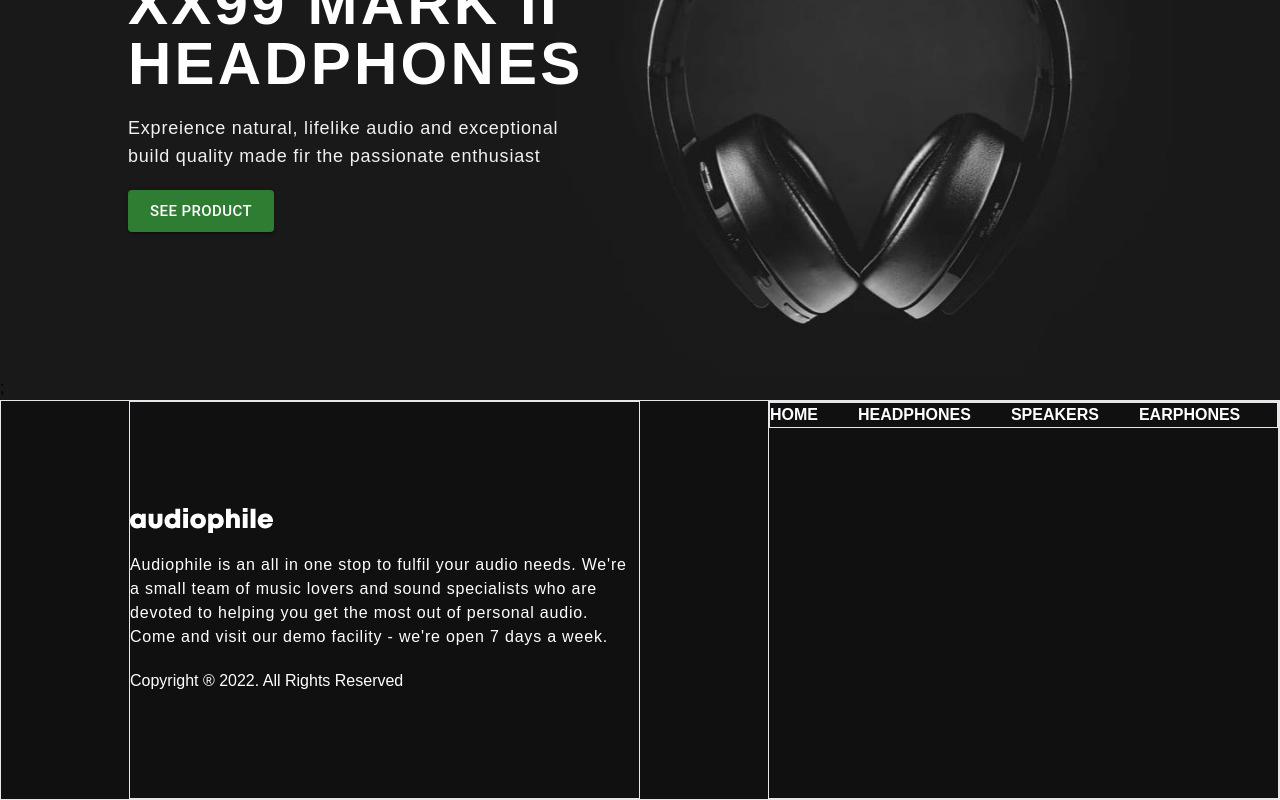
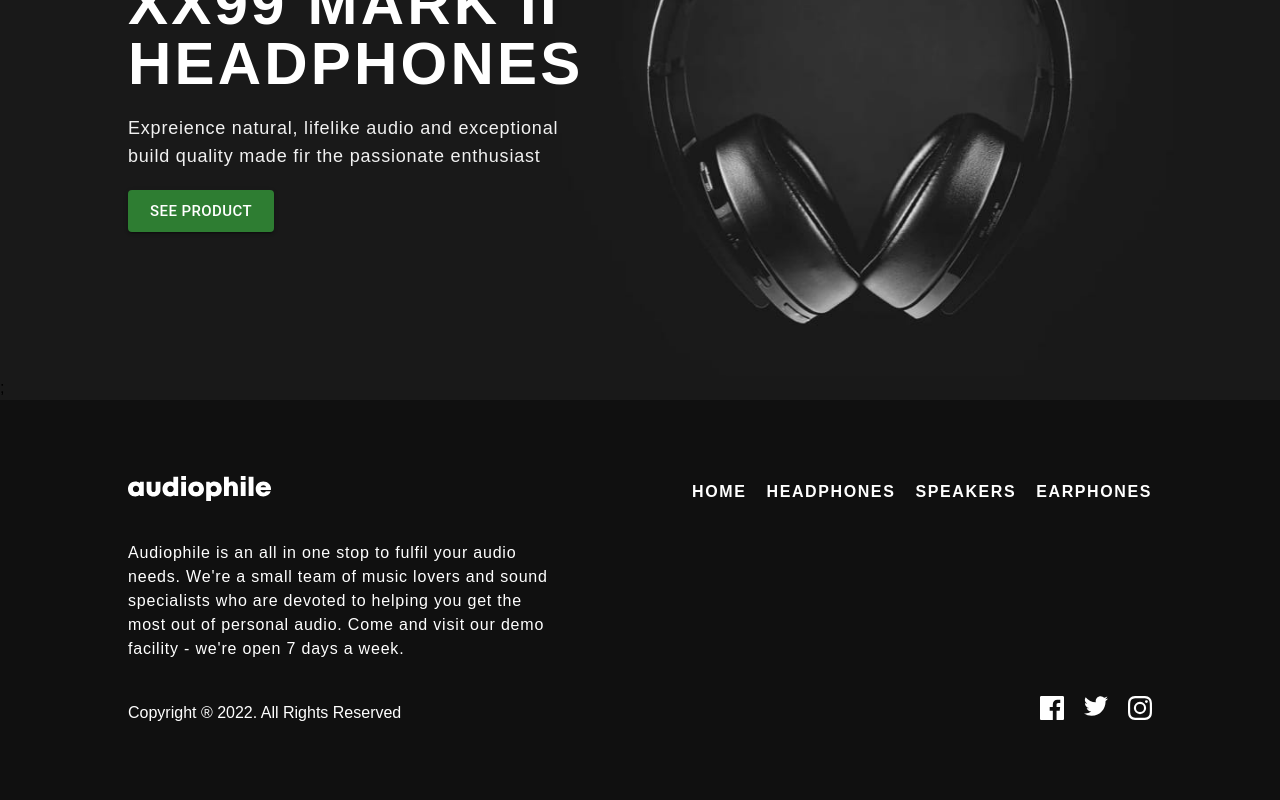
Before and after one commit to ShreeraamGit/audiophile_ecommerce_v2, a React (Create React App) app: page /earphones/1 in a window 1280 px wide. Shown: the part 345-1145 px from the top of the page. Built offline with nearby package versions, Linux system fonts and the light colour scheme.

Commit message:
scroll to top implemented

```diff
--- a/src/components/Footer/footer.jsx
+++ b/src/components/Footer/footer.jsx
@@ -1,9 +1,13 @@
 import { ReactComponent as Logo } from "../../assets/shared/desktop/logo.svg";
 import { Link } from "react-router-dom";
+import { ReactComponent as FacebookLogo } from "../../assets/shared/desktop/icon-facebook.svg";
+import { ReactComponent as InstagramLogo } from "../../assets/shared/desktop/icon-instagram.svg";
+import { ReactComponent as TwitterLogo } from "../../assets/shared/desktop/icon-twitter.svg";
+
 function Footer() {
   return (
-    <div className="h-[25rem] border bg-[#101010] text-white flex">
-      <div className="border text-white mr-32 ml-32 h-full w-1/2 space-y-5 flex flex-col justify-center">
+    <div className="h-[25rem] gap-32 bg-[#101010] text-white flex">
+      <div className="ml-32 w-1/2 flex flex-col space-y-10 justify-center">
         <Logo></Logo>
         <p className="tracking-wider">
           Audiophile is an all in one stop to fulfil your audio needs. We're a
@@ -13,8 +17,8 @@ function Footer() {
         </p>
         <h3>Copyright ® 2022. All Rights Reserved </h3>
       </div>
-      <div className="border h-full w-1/2">
-        <div className="flex flex-row justify-items-center border gap-10 font-extrabold">
+      <div className="mr-32 w-1/2 flex flex-col justify-center space-y-48">
+        <div className="flex gap-5 justify-end font-bold tracking-widest">
           <Link to="/">
             <div className="">HOME</div>
           </Link>
@@ -28,6 +32,11 @@ function Footer() {
             <div className="">EARPHONES</div>
           </Link>
         </div>
+        <div className="flex justify-end gap-5">
+          <FacebookLogo className=""></FacebookLogo>
+          <TwitterLogo></TwitterLogo>
+          <InstagramLogo></InstagramLogo>
+        </div>
       </div>
     </div>
   );
--- /dev/null
+++ b/src/components/scrollToTop/scrollToTop.jsx
@@ -0,0 +1,12 @@
+import { useEffect } from "react";
+import { useLocation } from "react-router-dom";
+
+export default function ScrollToTop() {
+  const { pathname } = useLocation();
+
+  useEffect(() => {
+    window.scrollTo(0, 0);
+  }, [pathname]);
+
+  return null;
+}
--- a/src/index.js
+++ b/src/index.js
@@ -6,11 +6,13 @@ import reportWebVitals from "./reportWebVitals";
 import { BrowserRouter } from "react-router-dom";
 import { ProductsProvider } from "./context/productContext";
 import { HerosectionProvider } from "./context/heroSectionContext.jsx";
+import ScrollToTop from "./components/scrollToTop/scrollToTop.jsx";
 
 const root = ReactDOM.createRoot(document.getElementById("root"));
 root.render(
   <React.StrictMode>
     <BrowserRouter>
+      <ScrollToTop />
       <ProductsProvider>
         <HerosectionProvider>
           <App />
```
